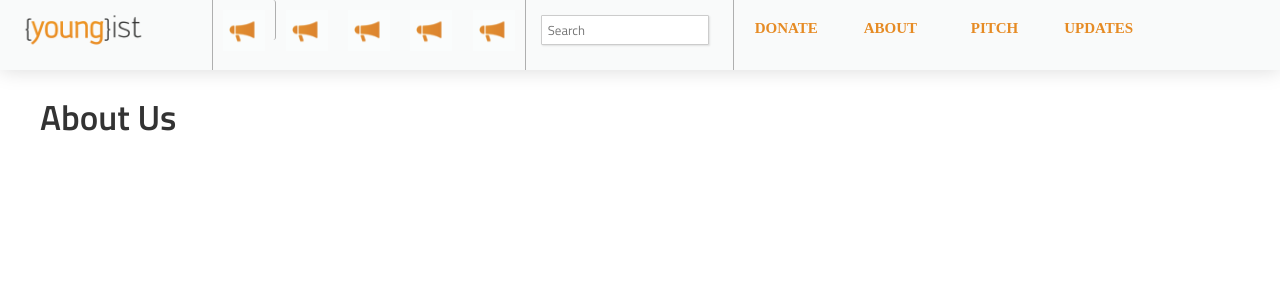
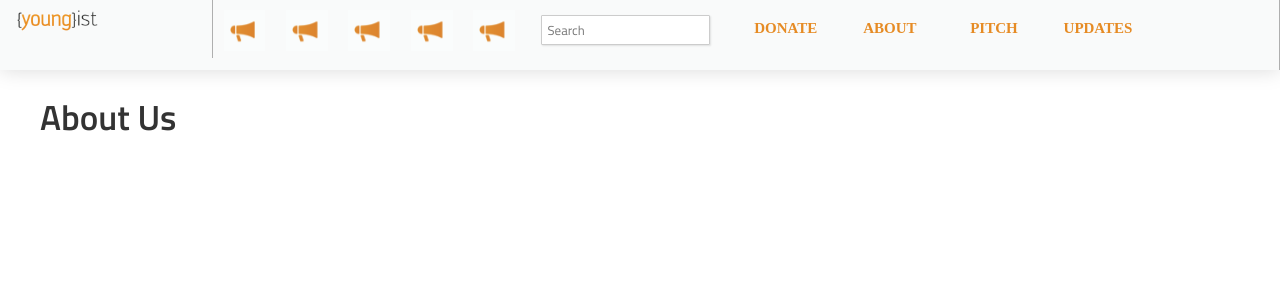
Before and after one commit to youngist/clean-blog, a Jekyll site: the page built from _posts/pages/2013-05-15-about.html, in a window 1280 px wide. Shown: the top 300 px of the page. Built offline with Jekyll 4.4.1, drawn with Linux system fonts in a browser that asks for light colours; some web fonts are replaced; Markdown is read by kramdown in place of the engine named in the settings.

Commit message:
added photos changed mobile layout

```diff
--- a/_layouts/default.html
+++ b/_layouts/default.html
@@ -36,22 +36,22 @@
                 <span class="icon-bar"></span>
         </button>
         <div class='header'>
-            <div class='rborder header-title' style='padding-bottom: 70px;'>
-                <a class='header-title-link' href='{{base}}/'>
-                    <img class='logo' src='{{base}}/images/tumblrlogo.png' style='height:60px;' />
+            <div class='rborder'>
+                <a href='{{base}}/'>
+                    <img class='logo' src='{{base}}/images/tumblrlogo.png' />
                 </a>
             </div>
         </div>
-        <nav class="navbar-collapse bs-navbar-collapse collapse" role="navigation" style='height:1px;'>
-        <ul class='menu rborder col3' style="padding-bottom: 30px;">
-            <li class=''><a class='rborder pad0' href='{{base}}/action'><img src='{{base}}/images/speaker-temp.png' style='height: 41px;' /></a></li>
+        <nav class="rborder navbar-collapse bs-navbar-collapse collapse" role="navigation" style='height:1px;'>
+        <ul class='menu col3' style="padding-bottom: 30px;">
+            <li class=''><a class='pad0' href='{{base}}/action'><img src='{{base}}/images/speaker-temp.png' style='height: 41px;' /></a></li>
             <li class=''><a class='pad0' href='rss'><img src='{{base}}/images/speaker-temp.png' style='height: 41px;' /></a></li>
             <li class=''><a class='pad0' href='http://www.facebook.com/youngist/'><img src='{{base}}/images/speaker-temp.png' style='height: 41px;' /></a></li>
             <li class=''><a class='pad0' href='http://www.twitter.com/theyoungist/'><img src='{{base}}/images/speaker-temp.png' style='height: 41px;' /></a></li>
             <li class=''><a class='pad0' href='http://www.youngist.tumblr.org/'><img src='{{base}}/images/speaker-temp.png' style='height: 41px;' /></a></li>
         </ul>
         <div id="search">
-          <form action="{{base}}/search" class='col2 rborder search' method="get">
+          <form action="{{base}}/search" class='col2 search' method="get">
             <input type="text" class='col2' id="search-query" name="q" placeholder="Search" autocomplete="off">
           </form>
         </div>
--- a/site.css
+++ b/site.css
@@ -208,6 +208,7 @@ hr {
   border-bottom:2px solid #AFAFAF;
   height:150px;
   padding:100px;
+  padding-top: 130px;
   }
 
 .ad-box {
@@ -366,16 +367,17 @@ footer {
   float: left;
   width: 16.6666%;
   }
+.logo{
+  width: 175px;
+  }
+.image-space{
+  width:100%;
+  }
 
 .nav-action{
   margin: 13px 0 0 0;
   font-size: 18px;
   color: #BFBEBE;
-  }
-
-/*Controls the size of the icon*/
-.header-title{
-  height:60px;
   }
 
 /* Block Quotes */
@@ -654,6 +656,9 @@ Details: http://www.positioniseverything.net/easyclearing.html
   .hide-tablet { display:none; }
   .show-tablet { display:block; }
   }
+  .logo{
+    width: 115px;
+  }
 
 /* Mobile Layout
 ------------------------------------------------------- */
@@ -702,12 +707,18 @@ Details: http://www.positioniseverything.net/easyclearing.html
   padding:50px 20px 0 40px;
   }
   .ad {
-  padding-top:431px;
+  padding:80px 50px;
   }
-  .ad-box{
+/*  .ad-box{
   margin-top: -50px;
   }
-  .header{
+*/.header{
     float: left;
     width: 0;
   }
+  .navbar-collapse {
+    padding-top: 50px;
+  }
+  .logo{
+    width: 115px;
+  }
```
Also changed, not shown: index.html (+7 -5 lines).
